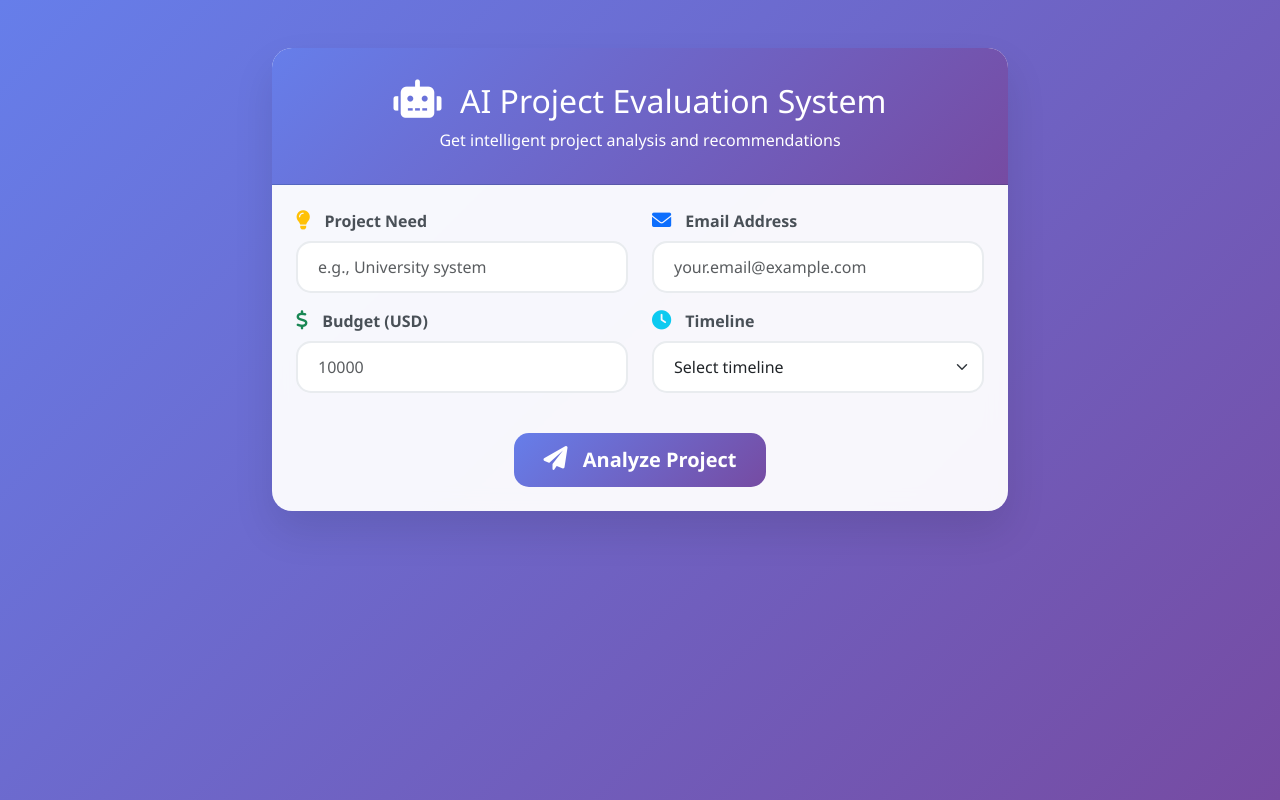
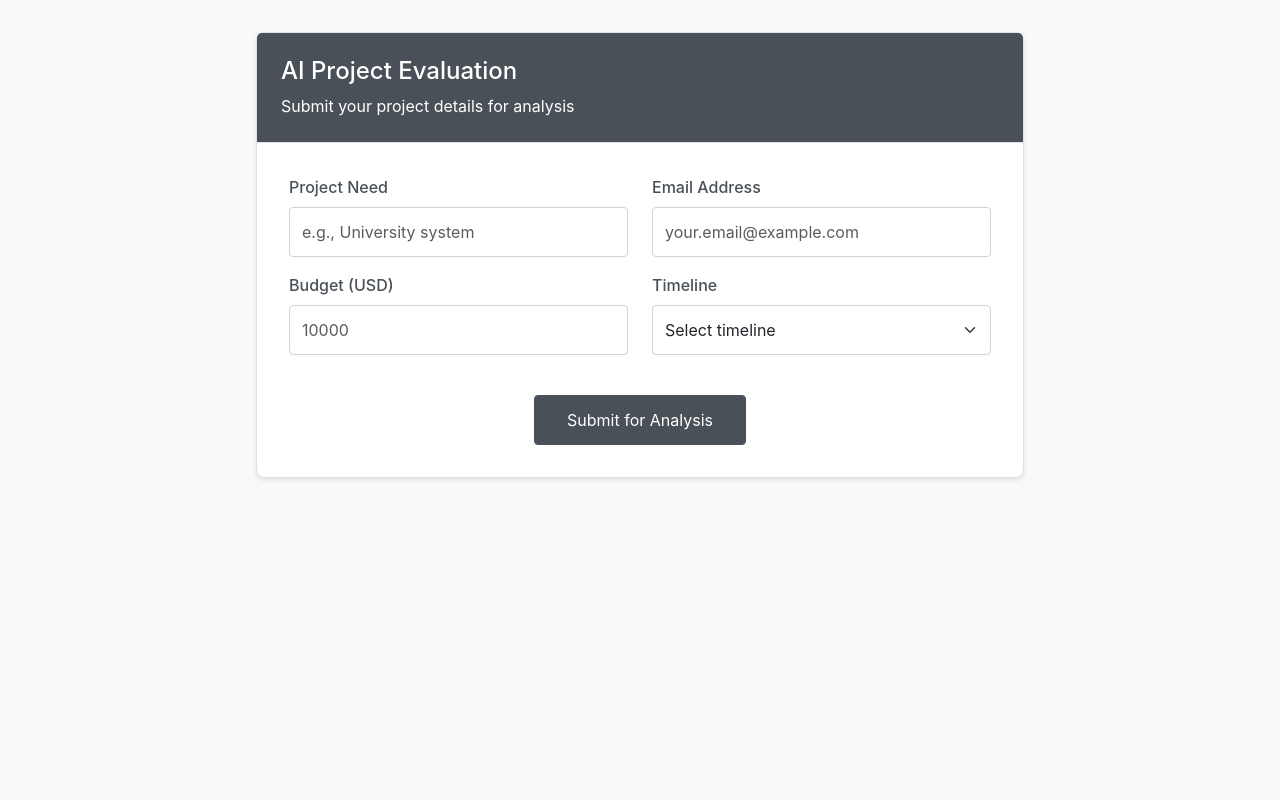
Before and after one commit to ameerwaeel/the_post, a Django app: page /ai_model/html/ in a window 1280 px wide. Run offline with Django 5.2, Linux system fonts and the light colour scheme.

Commit message:
Refactor AI form template for improved design and functionality
- Updated the title and overall layout of the AI project evaluation form.
- Enhanced styling for better user experience, including adjustments to card and button designs.
- Improved form structure and labels for clarity.
- Streamlined response display section for analysis results.
- Added loading indicators and error handling for form submission.

```diff
--- a/templates/ai_form.html
+++ b/templates/ai_form.html
@@ -3,85 +3,93 @@
   <head>
     <meta charset="UTF-8" />
     <meta name="viewport" content="width=device-width, initial-scale=1.0" />
-    <title>AI Project Evaluation Form</title>
+    <title>Pre sell agent </title>
     <link
       href="https://cdn.jsdelivr.net/npm/bootstrap@5.3.0/dist/css/bootstrap.min.css"
       rel="stylesheet"
     />
-    <link
-      href="https://cdnjs.cloudflare.com/ajax/libs/font-awesome/6.0.0/css/all.min.css"
-      rel="stylesheet"
-    />
     <style>
       body {
-        background: linear-gradient(135deg, #667eea 0%, #764ba2 100%);
-        min-height: 100vh;
-        font-family: "Segoe UI", Tahoma, Geneva, Verdana, sans-serif;
+        background-color: #f8f9fa;
+        font-family: -apple-system, BlinkMacSystemFont, 'Segoe UI', Roboto, sans-serif;
+      }
+
+      .main-container {
+        max-width: 800px;
+        margin: 2rem auto;
+        padding: 0 1rem;
       }
 
       .card {
-        border: none;
-        border-radius: 20px;
-        box-shadow: 0 20px 40px rgba(0, 0, 0, 0.1);
-        backdrop-filter: blur(10px);
-        background: rgba(255, 255, 255, 0.95);
+        border: 1px solid #dee2e6;
+        border-radius: 8px;
+        box-shadow: 0 2px 4px rgba(0,0,0,0.1);
+        background: white;
       }
 
       .card-header {
-        background: linear-gradient(135deg, #667eea 0%, #764ba2 100%);
-        border-radius: 20px 20px 0 0 !important;
+        background-color: #495057;
         color: white;
-        padding: 2rem;
-        text-align: center;
+        padding: 1.5rem;
+        border-bottom: 1px solid #dee2e6;
+        border-radius: 8px 8px 0 0;
       }
 
-      .form-control,
-      .form-select {
-        border-radius: 15px;
-        border: 2px solid #e9ecef;
-        padding: 12px 20px;
-        transition: all 0.3s ease;
+      .card-body {
+        padding: 2rem;
       }
 
-      .form-control:focus,
-      .form-select:focus {
-        border-color: #667eea;
-        box-shadow: 0 0 0 0.2rem rgba(102, 126, 234, 0.25);
+      .form-label {
+        font-weight: 500;
+        color: #495057;
+        margin-bottom: 0.5rem;
+      }
+
+      .form-control, .form-select {
+        border: 1px solid #ced4da;
+        border-radius: 4px;
+        padding: 0.75rem;
+        font-size: 1rem;
+      }
+
+      .form-control:focus, .form-select:focus {
+        border-color: #495057;
+        box-shadow: 0 0 0 0.2rem rgba(73, 80, 87, 0.25);
       }
 
       .btn-primary {
-        background: linear-gradient(135deg, #667eea 0%, #764ba2 100%);
-        border: none;
-        border-radius: 15px;
-        padding: 12px 30px;
-        font-weight: 600;
-        transition: all 0.3s ease;
+        background-color: #495057;
+        border-color: #495057;
+        padding: 0.75rem 2rem;
+        font-size: 1rem;
+        border-radius: 4px;
       }
 
       .btn-primary:hover {
-        transform: translateY(-2px);
-        box-shadow: 0 10px 20px rgba(102, 126, 234, 0.3);
-      }
-
-      .form-label {
-        font-weight: 600;
-        color: #495057;
-        margin-bottom: 8px;
+        background-color: #343a40;
+        border-color: #343a40;
       }
 
       .response-section {
-        background: linear-gradient(135deg, #f8f9fa 0%, #e9ecef 100%);
-        border-radius: 15px;
-        padding: 2rem;
+        background-color: #f8f9fa;
+        border: 1px solid #dee2e6;
+        border-radius: 4px;
+        padding: 1.5rem;
         margin-top: 2rem;
       }
 
-      .response-card {
+      .response-item {
         background: white;
-        border-radius: 10px;
-        padding: 1.5rem;
+        border: 1px solid #dee2e6;
+        border-radius: 4px;
+        padding: 1rem;
         margin-bottom: 1rem;
-        box-shadow: 0 5px 15px rgba(0, 0, 0, 0.1);
+      }
+
+      .response-item h6 {
+        color: #495057;
+        margin-bottom: 0.5rem;
+        font-weight: 600;
       }
 
       .loading {
@@ -90,44 +98,34 @@
         padding: 2rem;
       }
 
-      .spinner-border {
-        color: #667eea;
+      .alert {
+        border-radius: 4px;
       }
 
-      .alert {
-        border-radius: 15px;
-        border: none;
+      h1 {
+        font-size: 1.5rem;
+        margin: 0;
       }
 
-      .icon {
-        font-size: 1.2em;
-        margin-right: 10px;
+      h4 {
+        color: #495057;
+        font-size: 1.25rem;
       }
     </style>
   </head>
   <body>
-    <div class="container py-5">
-      <div class="row justify-content-center">
-        <div class="col-lg-8">
+    <div class="main-container">
       <div class="card">
         <div class="card-header">
-              <h2 class="mb-0">
-                <i class="fas fa-robot icon"></i>
-                AI Project Evaluation System
-              </h2>
-              <p class="mb-0 mt-2">
-                Get intelligent project analysis and recommendations
-              </p>
+          <h1>AI Project Evaluation</h1>
+          <p class="mb-0 mt-2">Submit your project details for analysis</p>
         </div>
-            <div class="card-body p-4">
+        <div class="card-body">
           <form id="aiForm">
             {% csrf_token %}
             <div class="row">
               <div class="col-md-6 mb-3">
-                    <label for="need" class="form-label">
-                      <i class="fas fa-lightbulb icon text-warning"></i>
-                      Project Need
-                    </label>
+                <label for="need" class="form-label">Project Need</label>
                 <input
                   type="text"
                   class="form-control"
@@ -138,10 +136,7 @@
                 />
               </div>
               <div class="col-md-6 mb-3">
-                    <label for="email" class="form-label">
-                      <i class="fas fa-envelope icon text-primary"></i>
-                      Email Address
-                    </label>
+                <label for="email" class="form-label">Email Address</label>
                 <input
                   type="email"
                   class="form-control"
@@ -155,10 +150,7 @@
 
             <div class="row">
               <div class="col-md-6 mb-3">
-                    <label for="budget" class="form-label">
-                      <i class="fas fa-dollar-sign icon text-success"></i>
-                      Budget (USD)
-                    </label>
+                <label for="budget" class="form-label">Budget (USD)</label>
                 <input
                   type="number"
                   class="form-control"
@@ -170,10 +162,7 @@
                 />
               </div>
               <div class="col-md-6 mb-3">
-                    <label for="timeline" class="form-label">
-                      <i class="fas fa-clock icon text-info"></i>
-                      Timeline
-                    </label>
+                <label for="timeline" class="form-label">Timeline</label>
                 <select
                   class="form-select"
                   id="timeline"
@@ -194,36 +183,27 @@
             </div>
 
             <div class="text-center mt-4">
-                  <button type="submit" class="btn btn-primary btn-lg">
-                    <i class="fas fa-paper-plane icon"></i>
-                    Analyze Project
-                  </button>
+              <button type="submit" class="btn btn-primary">Submit for Analysis</button>
             </div>
           </form>
 
           <div class="loading" id="loading">
-                <div class="spinner-border" role="status">
+            <div class="spinner-border text-secondary" role="status">
               <span class="visually-hidden">Loading...</span>
             </div>
-                <p class="mt-3">Analyzing your project requirements...</p>
+            <p class="mt-3">Processing your request...</p>
           </div>
 
           <div id="response" style="display: none">
             <div class="response-section">
-                  <h4 class="text-center mb-4">
-                    <i class="fas fa-chart-line icon text-primary"></i>
-                    Analysis Results
-                  </h4>
+              <h4 class="mb-3">Analysis Results</h4>
               <div id="responseContent"></div>
             </div>
           </div>
 
           <div id="error" style="display: none">
             <div class="alert alert-danger mt-4" role="alert">
-                  <i class="fas fa-exclamation-triangle icon"></i>
-                  <span id="errorMessage"></span>
-                </div>
-              </div>
+              <strong>Error:</strong> <span id="errorMessage"></span>
             </div>
           </div>
         </div>
@@ -232,9 +212,7 @@
 
     <script src="https://cdn.jsdelivr.net/npm/bootstrap@5.3.0/dist/js/bootstrap.bundle.min.js"></script>
     <script>
-      document
-        .getElementById("aiForm")
-        .addEventListener("submit", async function (e) {
+      document.getElementById("aiForm").addEventListener("submit", async function (e) {
         e.preventDefault();
 
         // Show loading
@@ -269,11 +247,9 @@
           if (response.ok) {
             displayResponse(result);
           } else {
-              displayError(
-                result.error ||
-                  "An error occurred while processing your request."
-              );
+            displayError(result.error || "An error occurred while processing your request.");
           }
+
         } catch (error) {
           document.getElementById("loading").style.display = "none";
           displayError("Network error: " + error.message);
@@ -284,87 +260,66 @@
         const responseDiv = document.getElementById("responseContent");
         const output = data.output;
 
-        let html = `
-                <div class="row">
-                    <div class="col-md-6">
-                        <div class="response-card">
-                            <h5><i class="fas fa-project-diagram icon text-primary"></i>Project Summary</h5>
-                            <p>${
-                              output.project_summary ||
-                              "No project summary available"
-                            }</p>
-                        </div>
-                    </div>
-                    <div class="col-md-6">
-                        <div class="response-card">
-                            <h5><i class="fas fa-money-bill-wave icon text-success"></i>Budget Analysis</h5>
-                            <p>${
-                              output.budget_summary ||
-                              "No budget analysis available"
-                            }</p>
-                        </div>
-                    </div>
-                </div>
+        let html = "";
 
-                <div class="row">
-                    <div class="col-md-6">
-                        <div class="response-card">
-                            <h5><i class="fas fa-calendar-alt icon text-info"></i>Timeline Analysis</h5>
-                            <p>${
-                              output.timeline_summary ||
-                              "No timeline analysis available"
-                            }</p>
-                        </div>
-                    </div>
-                    <div class="col-md-6">
-                        <div class="response-card">
-                            <h5><i class="fas fa-thumbs-up icon text-warning"></i>Recommendations</h5>
-                            <p><strong>Budget:</strong> ${
-                              output.recommended_budget || "Not specified"
-                            }</p>
-                            <p><strong>Duration:</strong> ${
-                              output.recommended_duration || "Not specified"
-                            }</p>
-                        </div>
-                    </div>
-                </div>
-            `;
-
-        if (
-          output.task_breakdown &&
-          Object.keys(output.task_breakdown).length > 0
-        ) {
+        if (output.project_summary) {
           html += `
-                    <div class="response-card">
-                        <h5><i class="fas fa-tasks icon text-secondary"></i>Task Breakdown</h5>
-                        <div class="row">
-                `;
-
-          for (const [phase, tasks] of Object.entries(output.task_breakdown)) {
-            html += `
-                        <div class="col-md-6 mb-3">
-                            <h6 class="text-primary">${phase}</h6>
-                            <ul class="list-unstyled">
-                    `;
-
-            if (Array.isArray(tasks)) {
-              tasks.forEach((task) => {
-                html += `<li><i class="fas fa-check-circle text-success me-2"></i>${task}</li>`;
-              });
-            } else if (typeof tasks === "string") {
-              html += `<li><i class="fas fa-check-circle text-success me-2"></i>${tasks}</li>`;
-            }
-
-            html += `
-                            </ul>
+            <div class="response-item">
+              <h6>Project Summary</h6>
+              <p>${output.project_summary}</p>
             </div>
           `;
         }
 
+        if (output.budget_summary) {
           html += `
-                        </div>
+            <div class="response-item">
+              <h6>Budget Analysis</h6>
+              <p>${output.budget_summary}</p>
             </div>
           `;
+        }
+
+        if (output.timeline_summary) {
+          html += `
+            <div class="response-item">
+              <h6>Timeline Analysis</h6>
+              <p>${output.timeline_summary}</p>
+            </div>
+          `;
+        }
+
+        if (output.recommended_budget || output.recommended_duration) {
+          html += `
+            <div class="response-item">
+              <h6>Recommendations</h6>
+              ${output.recommended_budget ? `<p><strong>Budget:</strong> ${output.recommended_budget}</p>` : ''}
+              ${output.recommended_duration ? `<p><strong>Duration:</strong> ${output.recommended_duration}</p>` : ''}
+            </div>
+          `;
+        }
+
+        if (output.task_breakdown && Object.keys(output.task_breakdown).length > 0) {
+          html += `
+            <div class="response-item">
+              <h6>Task Breakdown</h6>
+            `;
+
+            for (const [phase, tasks] of Object.entries(output.task_breakdown)) {
+              html += `<p><strong>${phase}:</strong></p><ul>`;
+
+              if (Array.isArray(tasks)) {
+                tasks.forEach((task) => {
+                  html += `<li>${task}</li>`;
+                });
+              } else if (typeof tasks === "string") {
+                html += `<li>${tasks}</li>`;
+              }
+
+              html += `</ul>`;
+            }
+
+            html += `</div>`;
         }
 
         responseDiv.innerHTML = html;
```
Lines whose indentation alone changed are shown as unchanged.
